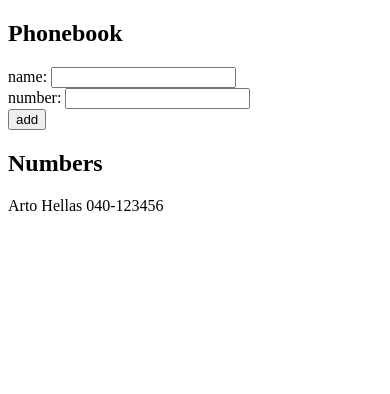
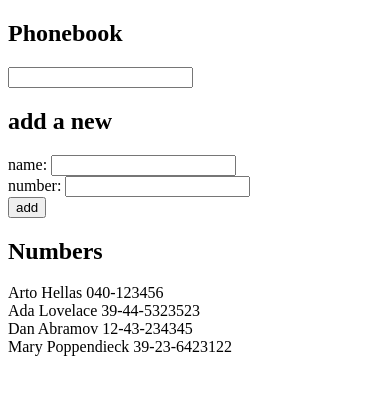
Before and after one commit to Alex070822/fullstackopen, a React (Vite) app in the folder part2/phonebook/: page / in a window 390 px wide. Shown: the top 394 px of the page. Built offline with nearby package versions, Linux system fonts and the light colour scheme.

Commit message:
2.9*: The Phonebook Step4

```diff
--- a/part2/phonebook/src/App.tsx
+++ b/part2/phonebook/src/App.tsx
@@ -1,11 +1,21 @@
 import { useState } from 'react'
 
+interface Person {
+  name: string;
+  number: string;
+  id: number;
+}
+
 const App = () => {
-  const [persons, setPersons] = useState([
-    { name: 'Arto Hellas', number: '040-123456'}
+  const [persons, setPersons] = useState<Person[]>([
+    { name: 'Arto Hellas', number: '040-123456', id: 1 },
+    { name: 'Ada Lovelace', number: '39-44-5323523', id: 2 },
+    { name: 'Dan Abramov', number: '12-43-234345', id: 3 },
+    { name: 'Mary Poppendieck', number: '39-23-6423122', id: 4 }
   ])
   const [newName, setNewName] = useState('')
   const [newNumber, setNewNumber] = useState('')
+  const [filterText, setFilterText] = useState('');
 
   const handleNewName = (e) => {
     setNewName(e.target.value);
@@ -15,6 +25,10 @@
     setNewNumber(e.target.value);
   };
 
+  const handleFilterChange = (e) => {
+    setFilterText(e.target.value);
+  };
+
   const handleSubmit = (e) => {
     e.preventDefault();
     if (persons.some((person) => person.name === newName)) {
@@ -22,15 +36,24 @@
     } else if (persons.some((person) => person.number === newNumber)) {
       alert(`${newNumber} is already added to phonebook`);
     } else {
-      setPersons([...persons, { name: newName, number: newNumber }]);
+      setPersons((prevPersons: Person[]) => [
+        ...prevPersons,
+        { name: newName, number: newNumber, id: persons.length + 1 }
+      ]);
       setNewName('');
       setNewNumber('');
     }
   };
 
+  const filteredPersons = persons.filter((person) =>
+      person.name.toLowerCase().includes(filterText.toLowerCase())
+  );
+
   return (
       <div>
         <h2>Phonebook</h2>
+        <input type="text" value={filterText} onChange={handleFilterChange} />
+        <h2>add a new</h2>
         <form onSubmit={handleSubmit}>
           <div>
             name: <input type="text" value={newName} onInput={handleNewName}/>
@@ -41,7 +64,7 @@
           </div>
         </form>
         <h2>Numbers</h2>
-        {persons.map((person) => (
+        {filteredPersons.map((person) => (
             <div key={person.name}>{person.name} {person.number}</div>
         ))}
       </div>
```
